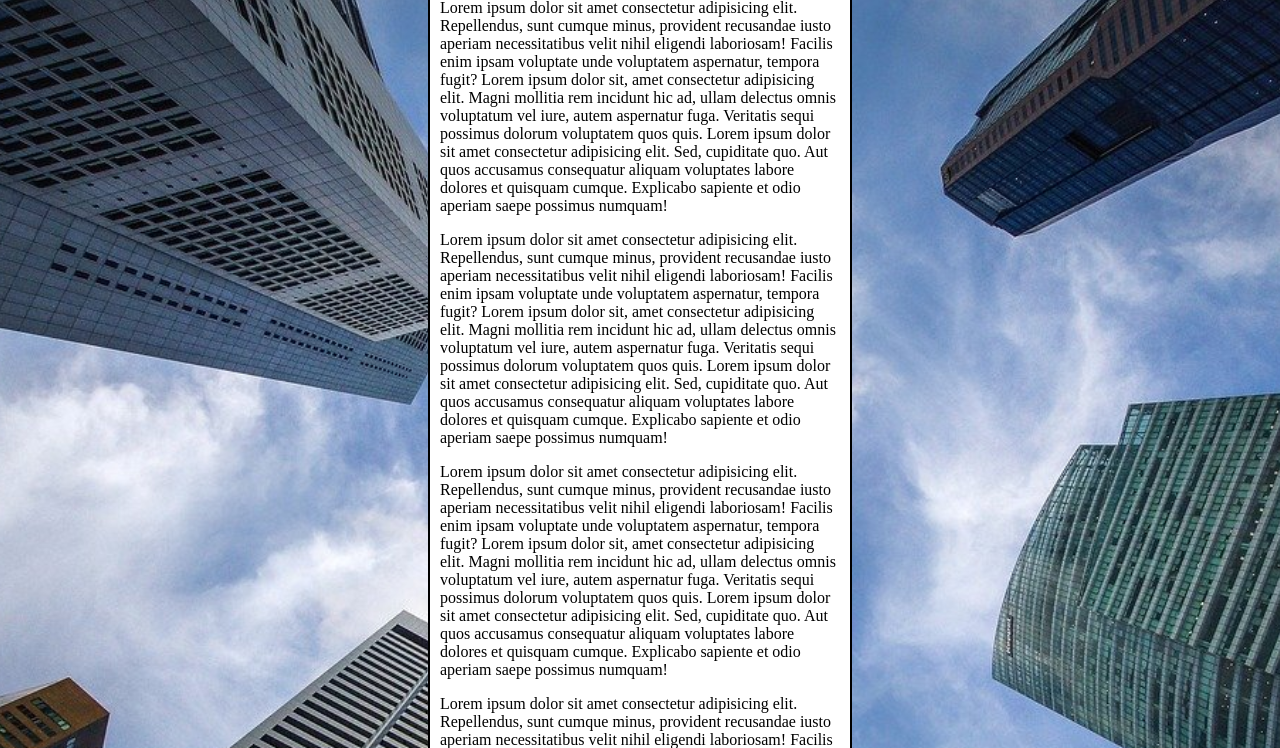
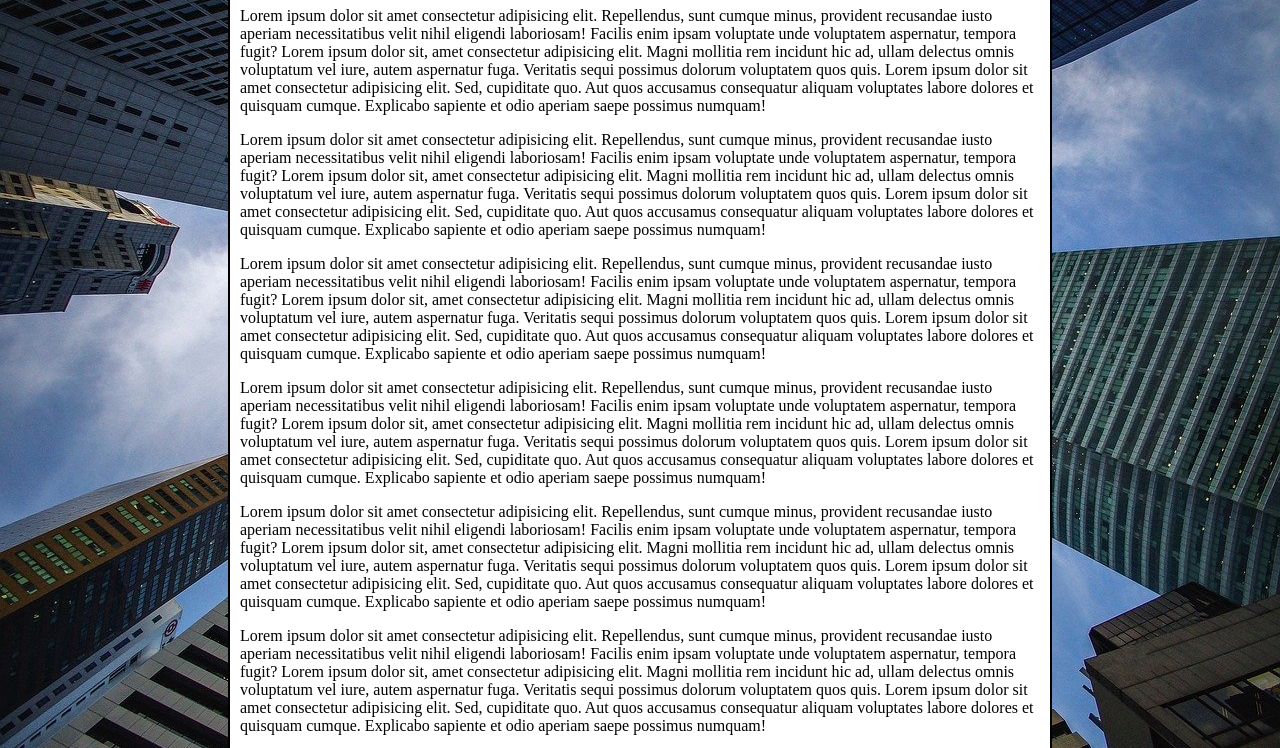
Before and after one commit to gabrielluizsiqueira/html-css, a plain HTML site: page exercicios/ex022/fundo006.html in a window 1280 px wide. Shown: the part 93-841 px from the top of the page. Drawn offline with Linux system fonts and the light colour scheme.

Commit message:
Update fundo006.html

```diff
--- a/exercicios/ex022/fundo006.html
+++ b/exercicios/ex022/fundo006.html
@@ -7,19 +7,30 @@
 </head>
 <style>
     body {
+        /*
         margin: 0px;
+        padding: 30px;
         height: 150vh;
         background: black;
         background-image: url(imagens/wallpaper002.jpg);
         background-position: center top;
         background-repeat: repeat-y;
         background-size: cover;
-        border-bottom: 10px solid rgb(145, 81, 81);
+        background-attachment: fixed;
+        */
+
+        /*
+        Shorthand - Background
+        color -> image -> position -> repeat -> [size] -> attachment
+        */
+
+        background: black url(imagens/wallpaper002.jpg) center center no-repeat fixed;
+        background-size: cover;
     }
 
     main {
         background-color: white;
-        width: 400px;
+        max-width: 800px;
         padding: 10px;
         margin: auto;
         border-radius: 10px;
```
